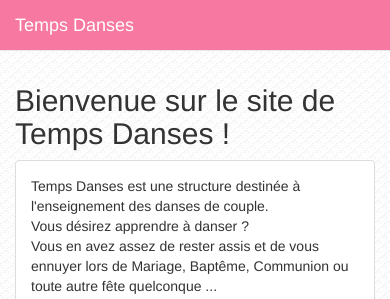
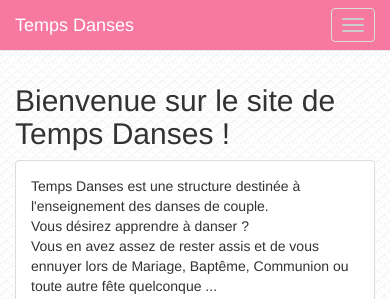
Before and after one commit to antlafarge/Temps-Danses, a PHP site: page /index.php in a window 390 px wide. Shown: the top 299 px of the page. Run offline with PHP 8.4, Linux system fonts and the light colour scheme.

Commit message:
improve navbar to responsive

```diff
--- a/php/start.php
+++ b/php/start.php
@@ -53,6 +53,12 @@ include_once('php/ftp.php');
     <nav class="navbar navbar-default navbar-fixed-top" role="navigation">
       <!-- Brand and toggle get grouped for better mobile display -->
       <div class="navbar-header">
+        <button type="button" class="navbar-toggle" data-toggle="collapse" data-target="#bs-example-navbar-collapse-1">
+          <span class="sr-only">Toggle navigation</span>
+          <span class="icon-bar"></span>
+          <span class="icon-bar"></span>
+          <span class="icon-bar"></span>
+        </button>
         <a class="navbar-brand" href=".">Temps Danses</a>
       </div>
 
@@ -81,34 +87,15 @@ include_once('php/ftp.php');
         		?>
         	</ul>
       	  </li>
-		  <li class="dropdown">
-        	<a href="#" class="dropdown-toggle" data-toggle="dropdown"><span class="glyphicon glyphicon-link"></span> Liens <b class="caret"></b></a>
-        	<ul class="dropdown-menu">
-				<li><a href="http://www.ffdanse.fr/">Fédération française de danse (FFD)</a></li>
-        	</ul>
+		      <li class="dropdown">
+            <a href="#" class="dropdown-toggle" data-toggle="dropdown"><span class="glyphicon glyphicon-link"></span> Liens <b class="caret"></b></a>
+          	<ul class="dropdown-menu">
+              <li><a href="http://www.fededanse.fr/">Fédération des sports de danse de France (FSD)</a></li>
+  				    <li><a href="http://www.ffdanse.fr/">Fédération française de danse (FFD)</a></li>
+          	</ul>
       	  </li>
         </ul>
       </div><!-- /.navbar-collapse -->
     </nav>
 
-    <!--<div class="navbar navbar-fixed-top">
-      <div class="navbar-inner">
-        <div class="container">
-          <button type="button" class="btn btn-navbar" data-toggle="collapse" data-target=".nav-collapse">
-            <span class="icon-bar"></span>
-            <span class="icon-bar"></span>
-            <span class="icon-bar"></span>
-          </button>
-          <a class="brand" href=".">Antoine Lafarge dev book</a>
-          <div class="nav-collapse collapse">
-            <ul class="nav">
-              <li <?php treatActivePage('home', $current_page); ?>><a href="home.php">Home</a></li>
-              <li <?php treatActivePage('experiences', $current_page); ?>><a href="experiences.php">Experiences</a></li>
-              <li <?php treatActivePage('projects', $current_page); ?>><a href="projects.php">Projects</a></li>
-            </ul>
-          </div>
-        </div>
-      </div>
-    </div>-->
-
   <div class="container">
```
